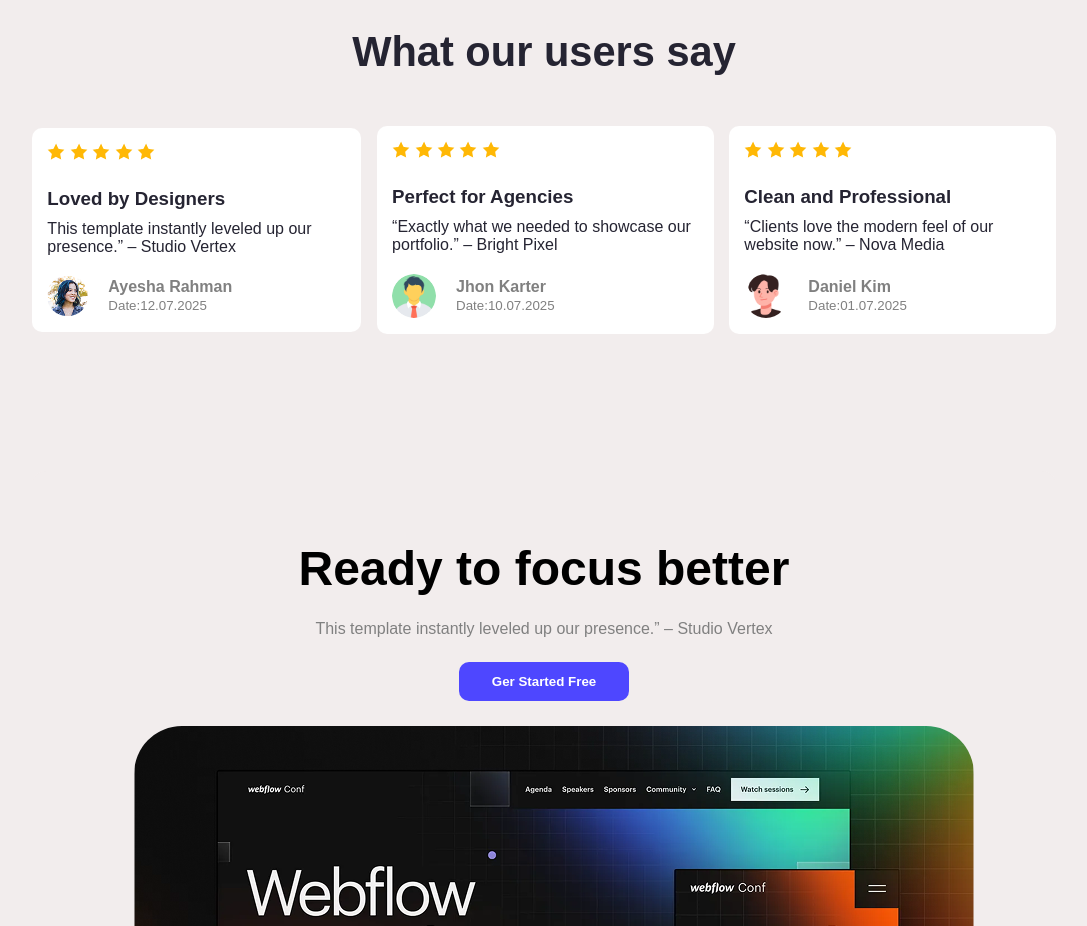
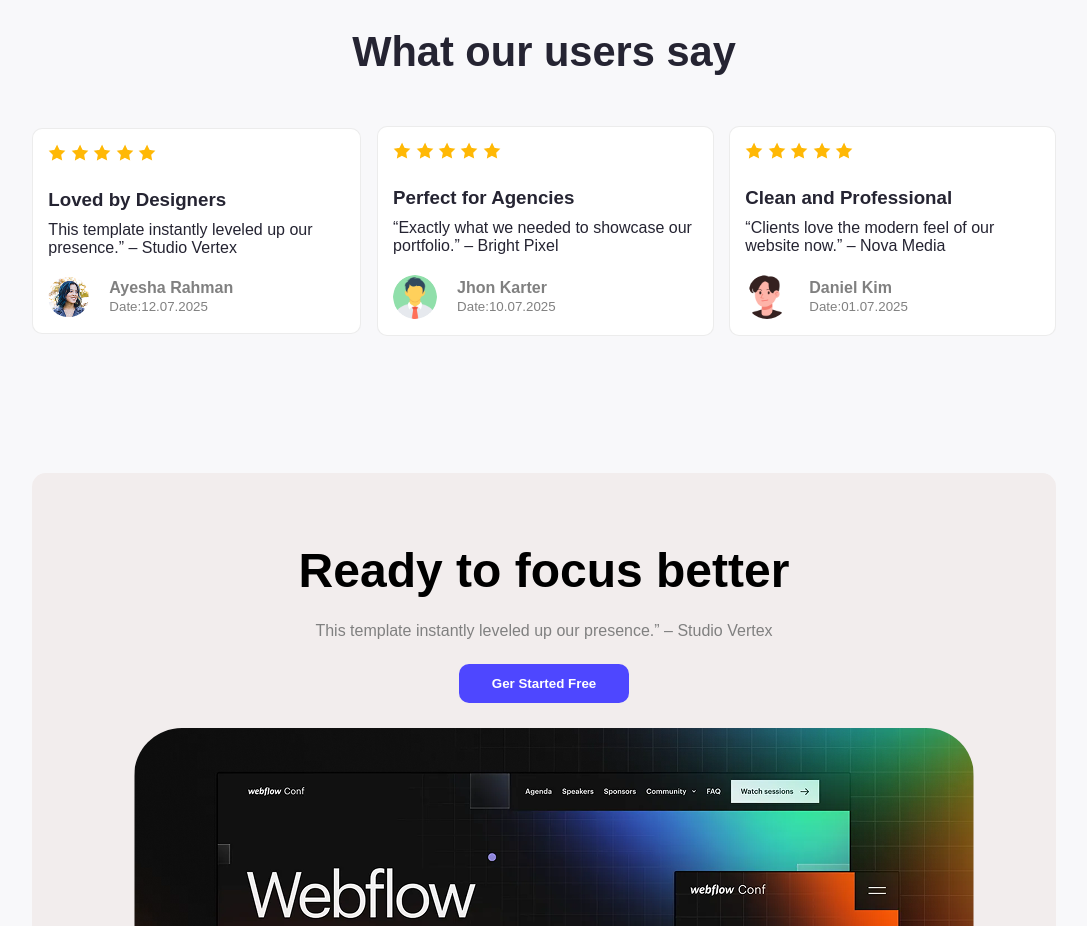
Before and after one commit to Alamin-Biswas103/-Assignment-1-Landing-L-aunchPad, a plain HTML site: page index.html in a window 1280 px wide. Shown: the part 1600-2526 px from the top of the page, without its empty margins (96-1183 px from the left). Drawn offline with Linux system fonts and the light colour scheme.

Commit message:
Some correction including background color and border radius

```diff
--- a/style/style.css
+++ b/style/style.css
@@ -39,7 +39,7 @@
 #body{
     max-width: 1440px;
     color: #252432;
-    background: #F2EDED;
+    background: #efedf260;
     margin: 0 auto;
 }
 
@@ -192,6 +192,7 @@
     padding: 1.5%;
     border: none;
     border-radius: 10px;
+    border: 1px solid rgba(128, 128, 128, 0.148);
  }
 
  .stars-container{
```
